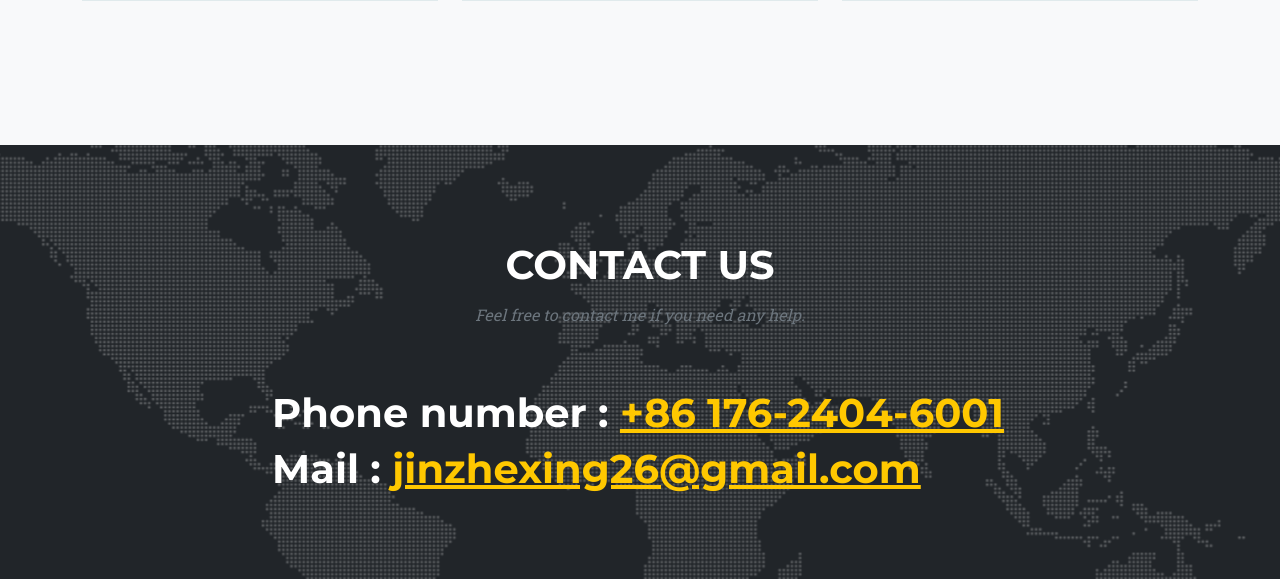
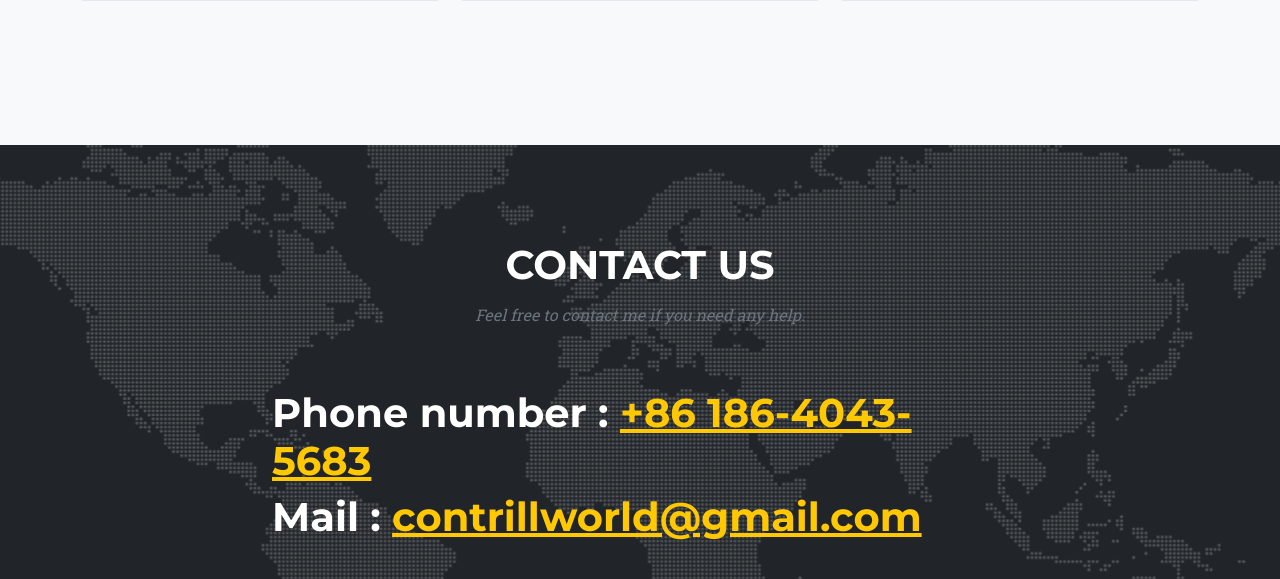
Before and after one commit to SuperSkyDeveloper/profile, a PHP site: page / in a window 1280 px wide. Shown: the part 5921-6500 px from the top of the page. Run offline with PHP 8.4, Linux system fonts and the light colour scheme; some libraries are stand-ins or nearby versions.

Commit message:
Update index.php

```diff
--- a/index.php
+++ b/index.php
@@ -344,10 +344,10 @@
                     <div class="row align-items-stretch mb-5">
                         <div class="col-md-2"></div>
                         <div class="col-md-8">
-<!--                             <h1><span style="color:white;">Phone number : </span>  <a href="tel:+86 186-4043-5683">+86 186-4043-5683</a></h1>
-                            <h1><span style="color:white;">Mail : </span> <a href="mailto:contrillworld@gmail.com">contrillworld@gmail.com</a>  </h1> -->
-                            <h1><span style="color:white;">Phone number : </span>  <a href="tel:+86 186-4043-5683">+86 176-2404-6001</a></h1>
-                            <h1><span style="color:white;">Mail : </span> <a href="mailto:contrillworld@gmail.com">jinzhexing26@gmail.com</a>  </h1>
+                            <h1><span style="color:white;">Phone number : </span>  <a href="tel:+86 186-4043-5683">+86 186-4043-5683</a></h1>
+                            <h1><span style="color:white;">Mail : </span> <a href="mailto:contrillworld@gmail.com">contrillworld@gmail.com</a>  </h1>
+<!--                             <h1><span style="color:white;">Phone number : </span>  <a href="tel:+86 186-4043-5683">+86 176-2404-6001</a></h1>
+                            <h1><span style="color:white;">Mail : </span> <a href="mailto:contrillworld@gmail.com">jinzhexing26@gmail.com</a>  </h1> -->
                         </div>
                         <div class="col-md-2"></div>
                     </div>
```
